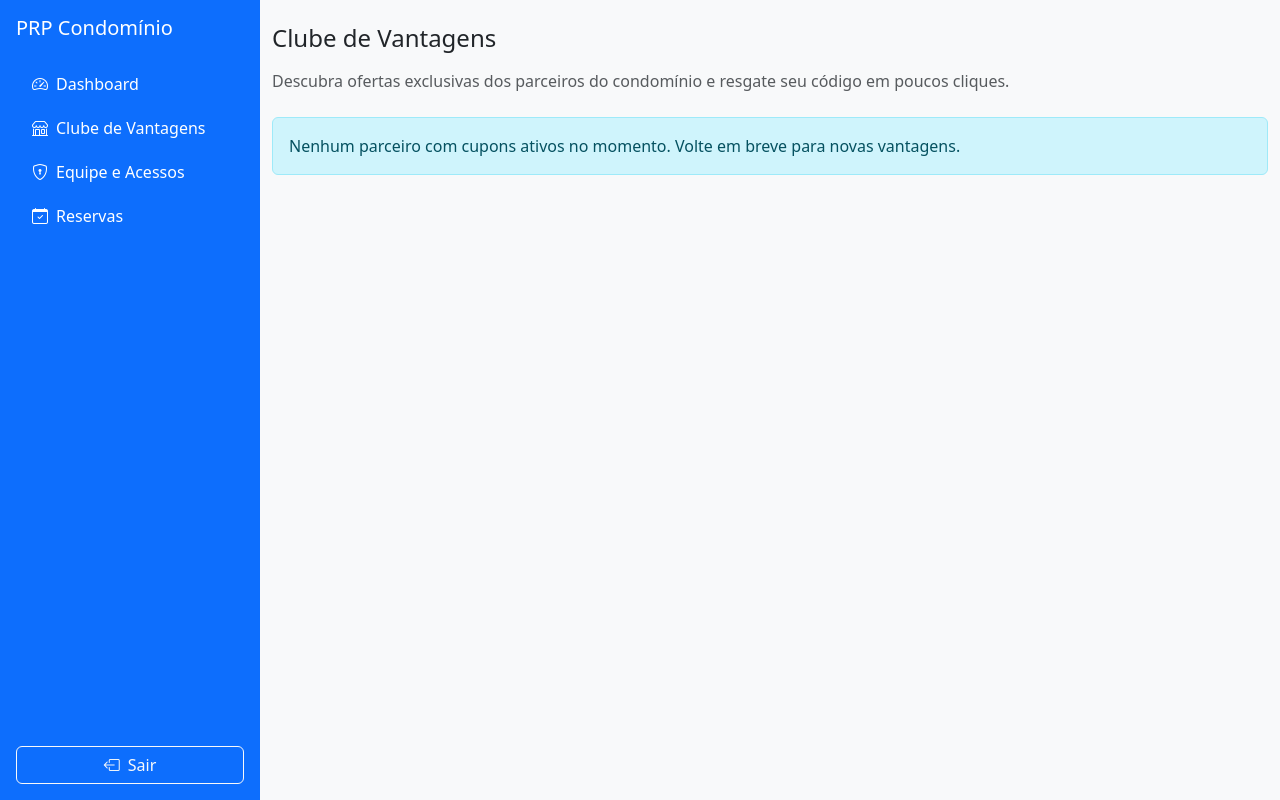
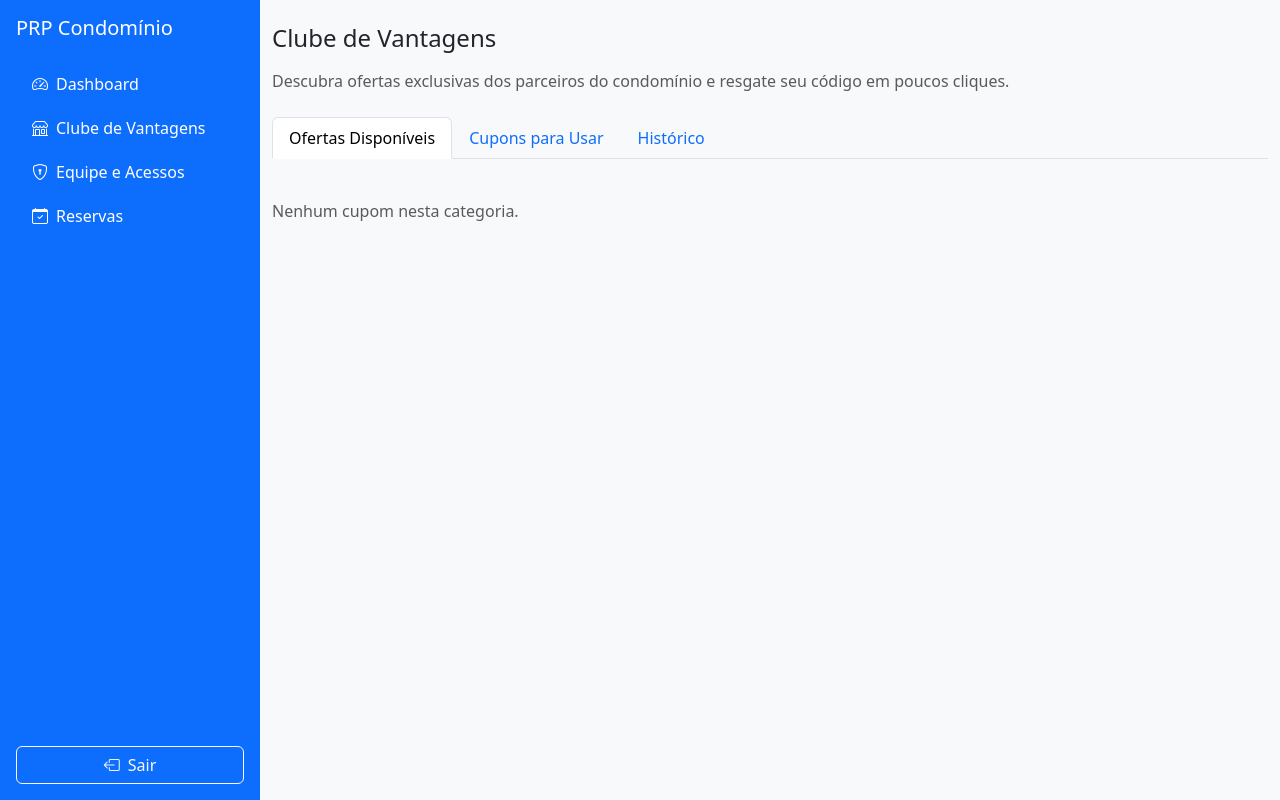
Before and after one commit to FBarrientosX/prp_cadastro_moradores, a Flask app: page /clube_vantagens in a window 1280 px wide. Run offline with Flask 3, Linux system fonts and the light colour scheme; the visitor is signed in with stand-in values (Sample User, id 1); tables that the repository leaves empty hold one stand-in row (values such as "Sample post"); some libraries are stand-ins or nearby versions.

Commit message:
feat - segmentação de cupons resgatados na visão do morador

```diff
--- a/app/routes.py
+++ b/app/routes.py
@@ -629,20 +629,55 @@
 
 @unidade_required
 def clube_vantagens(unidade):
-    parceiros = (
-        Parceiro.query.join(Cupom)
+    cupons_ativos = (
+        Cupom.query.join(Parceiro)
         .filter(Parceiro.status == "Ativo", Cupom.ativo.is_(True))
-        .order_by(Parceiro.nome_empresa)
-        .distinct()
+        .order_by(Parceiro.nome_empresa, Cupom.titulo)
         .all()
     )
-    resgates = ResgateCupom.query.filter_by(unidade_id=unidade.id, status="Ativo").all()
-    resgates_por_cupom = {resgate.cupom_id: resgate for resgate in resgates}
+    cupom_ids = [cupom.id for cupom in cupons_ativos]
+    resgates_por_cupom = _contagem_resgates_por_cupom(cupom_ids)
+
+    resgates_unidade_rows = (
+        db.session.query(ResgateCupom.cupom_id, func.count(ResgateCupom.id))
+        .filter(ResgateCupom.unidade_id == unidade.id)
+        .group_by(ResgateCupom.cupom_id)
+        .all()
+    )
+    resgates_unidade_por_cupom = {
+        cupom_id: total for cupom_id, total in resgates_unidade_rows
+    }
+
+    cupons_disponiveis = []
+    for cupom in cupons_ativos:
+        total_resgates = resgates_por_cupom.get(cupom.id, 0)
+        if cupom.limite_total is not None and total_resgates >= cupom.limite_total:
+            continue
+        resgates_unidade = resgates_unidade_por_cupom.get(cupom.id, 0)
+        if resgates_unidade >= cupom.limite_por_unidade:
+            continue
+        cupons_disponiveis.append(cupom)
+
+    resgates_ativos = (
+        ResgateCupom.query.join(Cupom)
+        .join(Parceiro)
+        .filter(ResgateCupom.unidade_id == unidade.id, ResgateCupom.status == "Ativo")
+        .order_by(ResgateCupom.data_resgate.desc())
+        .all()
+    )
+    resgates_utilizados = (
+        ResgateCupom.query.join(Cupom)
+        .join(Parceiro)
+        .filter(ResgateCupom.unidade_id == unidade.id, ResgateCupom.status == "Utilizado")
+        .order_by(ResgateCupom.data_utilizacao.desc())
+        .all()
+    )
 
     return render_template(
         "clube_vantagens.html",
-        parceiros=parceiros,
-        resgates_por_cupom=resgates_por_cupom,
+        cupons_disponiveis=cupons_disponiveis,
+        resgates_ativos=resgates_ativos,
+        resgates_utilizados=resgates_utilizados,
     )
 
 
--- a/app/templates/clube_vantagens.html
+++ b/app/templates/clube_vantagens.html
@@ -8,24 +8,84 @@
     Descubra ofertas exclusivas dos parceiros do condomínio e resgate seu código em poucos cliques.
 </p>
 
-{% if parceiros %}
+<ul class="nav nav-tabs" id="clubeTabs" role="tablist">
+    <li class="nav-item" role="presentation">
+        <button class="nav-link active" id="disponiveis-tab" data-bs-toggle="tab"
+                data-bs-target="#disponiveis" type="button" role="tab">
+            Ofertas Disponíveis
+            {% if cupons_disponiveis %}
+            <span class="badge bg-primary ms-1">{{ cupons_disponiveis|length }}</span>
+            {% endif %}
+        </button>
+    </li>
+    <li class="nav-item" role="presentation">
+        <button class="nav-link" id="resgates-tab" data-bs-toggle="tab"
+                data-bs-target="#resgates" type="button" role="tab">
+            Cupons para Usar
+            {% if resgates_ativos %}
+            <span class="badge bg-success ms-1">{{ resgates_ativos|length }}</span>
+            {% endif %}
+        </button>
+    </li>
+    <li class="nav-item" role="presentation">
+        <button class="nav-link" id="historico-tab" data-bs-toggle="tab"
+                data-bs-target="#historico" type="button" role="tab">
+            Histórico
+            {% if resgates_utilizados %}
+            <span class="badge bg-secondary ms-1">{{ resgates_utilizados|length }}</span>
+            {% endif %}
+        </button>
+    </li>
+</ul>
+
+<div class="tab-content pt-4" id="clubeTabsContent">
+    <div class="tab-pane fade show active" id="disponiveis" role="tabpanel">
+        {% if cupons_disponiveis %}
         <div class="row row-cols-1 row-cols-md-2 row-cols-xl-3 g-4">
-    {% for parceiro in parceiros %}
-        {% for cupom in parceiro.cupons %}
-            {% if cupom.ativo %}
-                {% set resgate = resgates_por_cupom.get(cupom.id) %}
+            {% for cupom in cupons_disponiveis %}
             <div class="col">
                 <div class="card h-100 shadow-sm border-0">
                     <div class="card-header bg-white border-0 pb-0">
-                            <h2 class="h6 mb-1">{{ parceiro.nome_empresa }}</h2>
-                            <span class="badge text-bg-primary">{{ parceiro.categoria }}</span>
+                        <h2 class="h6 mb-1">{{ cupom.parceiro.nome_empresa }}</h2>
+                        <span class="badge text-bg-primary">{{ cupom.parceiro.categoria }}</span>
                     </div>
                     <div class="card-body">
                         <h3 class="h6 fw-bold mb-2">{{ cupom.titulo }}</h3>
                         <p class="text-muted small mb-0">{{ cupom.descricao }}</p>
                     </div>
                     <div class="card-footer bg-white border-0 pt-0">
-                            {% if resgate %}
+                        <form method="post" action="{{ url_for('clube_vantagens_resgatar', cupom_id=cupom.id) }}">
+                            <button type="submit" class="btn btn-primary w-100">
+                                Resgatar Cupom
+                            </button>
+                        </form>
+                    </div>
+                </div>
+            </div>
+            {% endfor %}
+        </div>
+        {% else %}
+        <p class="text-muted mt-3 mb-0">Nenhum cupom nesta categoria.</p>
+        {% endif %}
+    </div>
+
+    <div class="tab-pane fade" id="resgates" role="tabpanel">
+        {% if resgates_ativos %}
+        <div class="row row-cols-1 row-cols-md-2 row-cols-xl-3 g-4">
+            {% for resgate in resgates_ativos %}
+            <div class="col">
+                <div class="card h-100 shadow-sm border-0">
+                    <div class="card-header bg-white border-0 pb-0">
+                        <h2 class="h6 mb-1">{{ resgate.cupom.parceiro.nome_empresa }}</h2>
+                        <span class="badge text-bg-success">Aguardando uso</span>
+                    </div>
+                    <div class="card-body">
+                        <h3 class="h6 fw-bold mb-2">{{ resgate.cupom.titulo }}</h3>
+                        <p class="text-muted small mb-0">
+                            Resgatado em {{ resgate.data_resgate.strftime('%d/%m/%Y %H:%M') }}
+                        </p>
+                    </div>
+                    <div class="card-footer bg-white border-0 pt-0">
                         <div class="alert alert-success p-3 text-center mb-0">
                             <p class="small text-muted mb-1">Seu código</p>
                             <p class="fw-bold fs-5 mb-0">{{ resgate.codigo_unico }}</p>
@@ -36,25 +96,48 @@
                                 Apresente este QR Code no estabelecimento parceiro para validação rápida.
                             </p>
                         </div>
+                    </div>
+                </div>
+            </div>
+            {% endfor %}
+        </div>
         {% else %}
-                            <form method="post" action="{{ url_for('clube_vantagens_resgatar', cupom_id=cupom.id) }}">
-                                <button type="submit" class="btn btn-primary w-100">
-                                    Resgatar Cupom
-                                </button>
-                            </form>
+        <p class="text-muted mt-3 mb-0">Nenhum cupom nesta categoria.</p>
+        {% endif %}
+    </div>
+
+    <div class="tab-pane fade" id="historico" role="tabpanel">
+        {% if resgates_utilizados %}
+        <div class="row row-cols-1 row-cols-md-2 g-3">
+            {% for resgate in resgates_utilizados %}
+            <div class="col">
+                <div class="card border-0 bg-light text-muted">
+                    <div class="card-body py-3">
+                        <div class="d-flex justify-content-between align-items-start gap-2">
+                            <div>
+                                <h3 class="h6 mb-1 text-body-secondary">{{ resgate.cupom.titulo }}</h3>
+                                <p class="small mb-0">{{ resgate.cupom.parceiro.nome_empresa }}</p>
+                            </div>
+                            <span class="badge text-bg-secondary">Utilizado</span>
+                        </div>
+                        <p class="small mb-0 mt-2">
+                            Validado em
+                            {% if resgate.data_utilizacao %}
+                            {{ resgate.data_utilizacao.strftime('%d/%m/%Y %H:%M') }}
+                            {% else %}
+                            —
+                            {% endif %}
+                        </p>
+                    </div>
+                </div>
+            </div>
+            {% endfor %}
+        </div>
+        {% else %}
+        <p class="text-muted mt-3 mb-0">Nenhum cupom nesta categoria.</p>
         {% endif %}
     </div>
 </div>
-                </div>
-            {% endif %}
-        {% endfor %}
-    {% endfor %}
-</div>
-{% else %}
-<div class="alert alert-info">
-    Nenhum parceiro com cupons ativos no momento. Volte em breve para novas vantagens.
-</div>
-{% endif %}
 {% endblock %}
 
 {% block scripts %}
```
Lines whose indentation alone changed are shown as unchanged.
